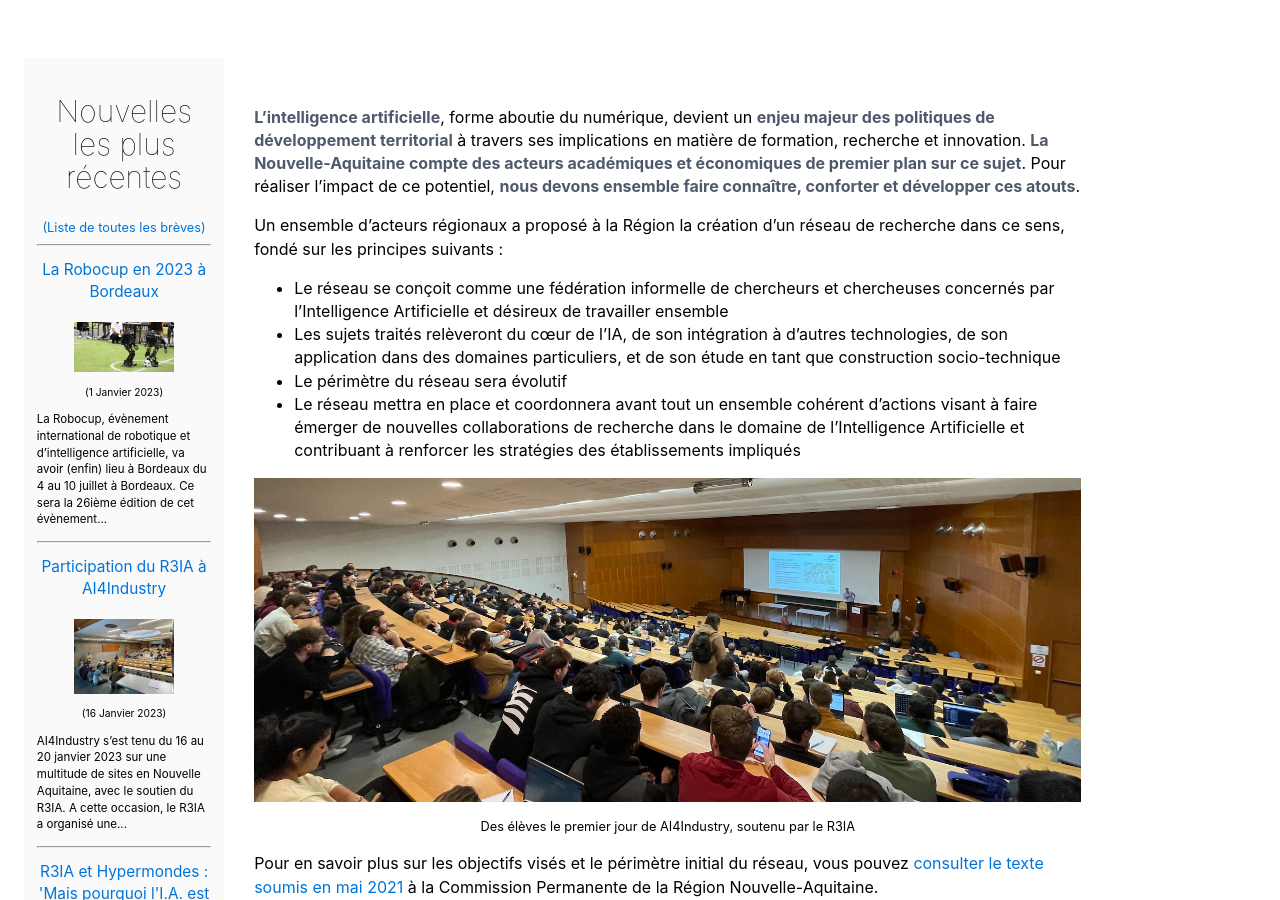
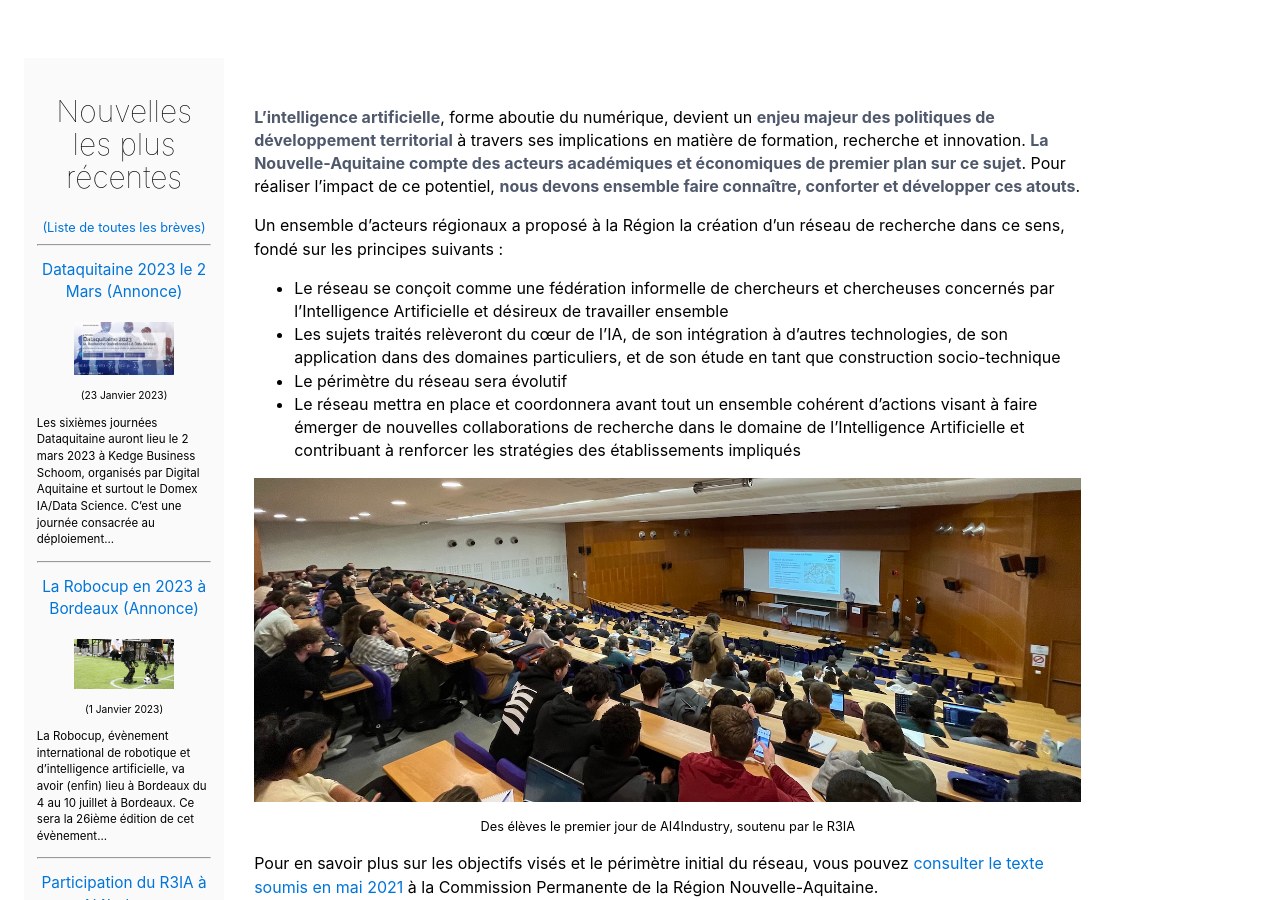
Before and after one commit to lorensipro/website-r3ia, a Jekyll site: the page built from src/index.md, in a window 1280 px wide and 900 px high, scrolled down 367 px. Built offline with Jekyll 4.4.1, drawn with Linux system fonts in a browser that asks for light colours.

Commit message:
Ajout Annonce Dataquitaine 2023

```diff
--- a/src/_plugins/hook-push-php.rb
+++ b/src/_plugins/hook-push-php.rb
@@ -6,5 +6,4 @@ Jekyll::Hooks.register :site, :post_write do |site|
     site.pages do |page|
       puts page.data['title']
     end
-    puts "titi"
   end
--- a/src/_posts/2023-01-01-robocup-annonce.md
+++ b/src/_posts/2023-01-01-robocup-annonce.md
@@ -1,6 +1,6 @@
 ---
 layout: news
-title: La Robocup en 2023 à Bordeaux
+title: La Robocup en 2023 à Bordeaux (Annonce)
 tags: global top
 image: robocup-23-humanoid.jpg
 language: fr
--- /dev/null
+++ b/src/_posts/2023-01-23-dataquitaine-annonce.md
@@ -0,0 +1,15 @@
+---
+layout: news
+title: Dataquitaine 2023 le 2 Mars (Annonce)
+tags: global top
+image: dataquitaine-23.jpg
+language: fr
+---
+
+Les sixièmes journées Dataquitaine auront lieu le 2 mars 2023 à [Kedge Business Schoom](https://kedge.edu/l-ecole/les-campus/bordeaux), organisés par [Digital Aquitaine](https://www.digital-aquitaine.com/) et surtout le [Domex IA/Data Science](https://www.iadatascience.fr/).
+
+C'est une journée consacrée au déploiement de solutions *intelligentes* basées sur la Recherche Opérationnelle, l'I.A. et l'Optimisation, mêlant Académiques et Industriels. La journée mobilise un grand nombre de membres du R3IA et favorise les échanges autour d'une sélection de 20 exposés. Il y a deux sessions parallèles ainsi que des exposés invités en plenière.
+
+Cette journée est ouverte à **tout ingénieur, chercheur, responsable de l'innovation ou de la donnée, entrepreneur**. Après plusieurs années de succès, cette journée est maintenant l'un des évènements incontournables en R.O. et I.A. en Nouvelle Aquitaine.
+
+[Lien vers le site officiel](https://www.dataquitaine.com/2023)
```
Also changed, not shown: src/assets/img-multisize/dataquitaine-23.jpg (added), src/assets/img-multisize/digital-aquitaine-carto.jpg (added).
